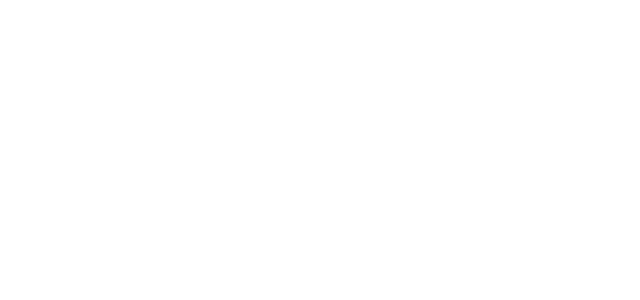
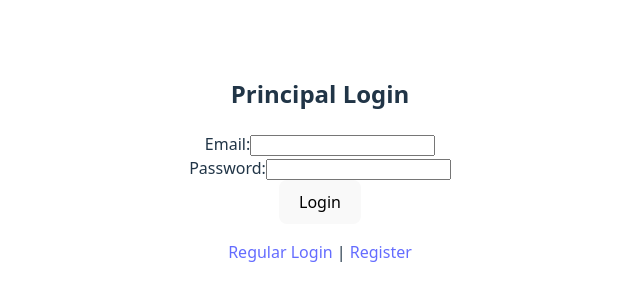
Before and after one commit to saivamshi4121/StudyTrackr, a React (Vite) app in the folder client/: page /principal/login in a window 1280 px wide. Before the commit this address had no page. Shown: the part 232-532 px from the top of the page, without its empty margins (320-960 px from the left). Built offline with nearby package versions, Linux system fonts and the light colour scheme.

Commit message:
this is related to principal authentication and teacher management

```diff
--- a/client/src/App.jsx
+++ b/client/src/App.jsx
@@ -3,8 +3,11 @@ import { AuthProvider } from './context/AuthContext';
 import Home from './pages/Home';
 import Login from './pages/Login';
 import Register from './pages/Register';
+import PrincipalLogin from './pages/PrincipalLogin';
+import PrincipalManageTeachers from './pages/PrincipalManageTeachers';
 import Dashboard from './pages/Dashboard';
 import PrivateRoute from './components/PrivateRoute';
+import PrivateRouteRole from './components/PrivateRouteRole';
 import './App.css';
 
 function App() {
@@ -15,6 +18,15 @@ function App() {
           <Route path="/" element={<Home />} />
           <Route path="/login" element={<Login />} />
           <Route path="/register" element={<Register />} />
+          <Route path="/principal/login" element={<PrincipalLogin />} />
+          <Route
+            path="/principal/teachers"
+            element={
+              <PrivateRouteRole allowedRoles={['principal']}>
+                <PrincipalManageTeachers />
+              </PrivateRouteRole>
+            }
+          />
           <Route
             path="/dashboard"
             element={
--- /dev/null
+++ b/client/src/components/PrivateRouteRole.jsx
@@ -0,0 +1,18 @@
+import { Navigate } from 'react-router-dom';
+import { useAuth } from '../context/AuthContext';
+
+const PrivateRouteRole = ({ children, allowedRoles = [] }) => {
+  const { isAuthenticated, user } = useAuth();
+
+  if (!isAuthenticated) {
+    return <Navigate to="/login" replace />;
+  }
+
+  if (allowedRoles.length > 0 && !allowedRoles.includes(user?.role)) {
+    return <Navigate to="/dashboard" replace />;
+  }
+
+  return children;
+};
+
+export default PrivateRouteRole;
--- /dev/null
+++ b/client/src/pages/PrincipalLogin.jsx
@@ -0,0 +1,79 @@
+import { useState } from 'react';
+import { useNavigate, Link } from 'react-router-dom';
+import { useAuth } from '../context/AuthContext';
+import authService from '../services/auth';
+
+const PrincipalLogin = () => {
+  const [email, setEmail] = useState('');
+  const [password, setPassword] = useState('');
+  const [error, setError] = useState('');
+  const [loading, setLoading] = useState(false);
+  const navigate = useNavigate();
+  const { setUser, setToken } = useAuth();
+
+  const handleSubmit = async (e) => {
+    e.preventDefault();
+    setError('');
+    setLoading(true);
+
+    try {
+      const response = await authService.login(email, password);
+
+      if (response.success) {
+        // Check if user is a principal
+        if (response.user.role !== 'principal') {
+          setError('Access denied. Principal access only.');
+          authService.logout();
+          return;
+        }
+
+        setToken(response.token);
+        setUser(response.user);
+        navigate('/principal/teachers');
+      } else {
+        setError(response.message || 'Login failed');
+      }
+    } catch (err) {
+      setError(err.response?.data?.message || 'Login failed. Please try again.');
+    } finally {
+      setLoading(false);
+    }
+  };
+
+  return (
+    <div>
+      <h2>Principal Login</h2>
+      <form onSubmit={handleSubmit}>
+        <div>
+          <label htmlFor="email">Email:</label>
+          <input
+            type="email"
+            id="email"
+            value={email}
+            onChange={(e) => setEmail(e.target.value)}
+            required
+          />
+        </div>
+        <div>
+          <label htmlFor="password">Password:</label>
+          <input
+            type="password"
+            id="password"
+            value={password}
+            onChange={(e) => setPassword(e.target.value)}
+            required
+          />
+        </div>
+        {error && <p style={{ color: 'red' }}>{error}</p>}
+        <button type="submit" disabled={loading}>
+          {loading ? 'Logging in...' : 'Login'}
+        </button>
+      </form>
+      <p>
+        <Link to="/login">Regular Login</Link> | <Link to="/register">Register</Link>
+      </p>
+    </div>
+  );
+};
+
+export default PrincipalLogin;
--- /dev/null
+++ b/client/src/pages/PrincipalManageTeachers.jsx
@@ -0,0 +1,154 @@
+import { useState, useEffect } from 'react';
+import { useAuth } from '../context/AuthContext';
+import principalService from '../services/principal';
+
+const PrincipalManageTeachers = () => {
+  const { user } = useAuth();
+  const [formData, setFormData] = useState({
+    name: '',
+    email: '',
+    password: '',
+  });
+  const [teachers, setTeachers] = useState([]);
+  const [error, setError] = useState('');
+  const [success, setSuccess] = useState('');
+  const [loading, setLoading] = useState(false);
+  const [loadingTeachers, setLoadingTeachers] = useState(true);
+
+  useEffect(() => {
+    fetchTeachers();
+  }, []);
+
+  const fetchTeachers = async () => {
+    try {
+      setLoadingTeachers(true);
+      const response = await principalService.getTeachers();
+      if (response.success) {
+        setTeachers(response.data || []);
+      }
+    } catch (err) {
+      console.error('Failed to fetch teachers:', err);
+    } finally {
+      setLoadingTeachers(false);
+    }
+  };
+
+  const handleChange = (e) => {
+    setFormData({
+      ...formData,
+      [e.target.name]: e.target.value,
+    });
+    setError('');
+    setSuccess('');
+  };
+
+  const handleSubmit = async (e) => {
+    e.preventDefault();
+    setError('');
+    setSuccess('');
+    setLoading(true);
+
+    try {
+      const response = await principalService.createTeacher(formData);
+
+      if (response.success) {
+        setSuccess('Teacher created successfully!');
+        setFormData({ name: '', email: '', password: '' });
+        // Refresh teachers list
+        fetchTeachers();
+      } else {
+        setError(response.message || 'Failed to create teacher');
+      }
+    } catch (err) {
+      setError(err.response?.data?.message || 'Failed to create teacher. Please try again.');
+    } finally {
+      setLoading(false);
+    }
+  };
+
+  return (
+    <div>
+      <h2>Manage Teachers</h2>
+      {user && <p>Welcome, {user.name} (Principal)</p>}
+
+      <div>
+        <h3>Create New Teacher</h3>
+        <form onSubmit={handleSubmit}>
+          <div>
+            <label htmlFor="name">Name:</label>
+            <input
+              type="text"
+              id="name"
+              name="name"
+              value={formData.name}
+              onChange={handleChange}
+              required
+            />
+          </div>
+          <div>
+            <label htmlFor="email">Email:</label>
+            <input
+              type="email"
+              id="email"
+              name="email"
+              value={formData.email}
+              onChange={handleChange}
+              required
+            />
+          </div>
+          <div>
+            <label htmlFor="password">Password:</label>
+            <input
+              type="password"
+              id="password"
+              name="password"
+              value={formData.password}
+              onChange={handleChange}
+              required
+              minLength={6}
+            />
+          </div>
+          {error && <p style={{ color: 'red' }}>{error}</p>}
+          {success && <p style={{ color: 'green' }}>{success}</p>}
+          <button type="submit" disabled={loading}>
+            {loading ? 'Creating...' : 'Create Teacher'}
+          </button>
+        </form>
+      </div>
+
+      <div>
+        <h3>All Teachers</h3>
+        {loadingTeachers ? (
+          <p>Loading teachers...</p>
+        ) : (
+          <table>
+            <thead>
+              <tr>
+                <th>Name</th>
+                <th>Email</th>
+                <th>Created At</th>
+              </tr>
+            </thead>
+            <tbody>
+              {teachers.length === 0 ? (
+                <tr>
+                  <td colSpan="3">No teachers found</td>
+                </tr>
+              ) : (
+                teachers.map((teacher) => (
+                  <tr key={teacher._id}>
+                    <td>{teacher.name}</td>
+                    <td>{teacher.email}</td>
+                    <td>{new Date(teacher.createdAt).toLocaleDateString()}</td>
+                  </tr>
+                ))
+              )}
+            </tbody>
+          </table>
+        )}
+      </div>
+    </div>
+  );
+};
+
+export default PrincipalManageTeachers;
--- /dev/null
+++ b/client/src/services/principal.js
@@ -0,0 +1,17 @@
+import api from './api';
+
+export const principalService = {
+  // Create a teacher account
+  createTeacher: async (teacherData) => {
+    const response = await api.post('/principal/teachers', teacherData);
+    return response.data;
+  },
+
+  // Get all teachers
+  getTeachers: async () => {
+    const response = await api.get('/principal/teachers');
+    return response.data;
+  },
+};
+
+export default principalService;
```
